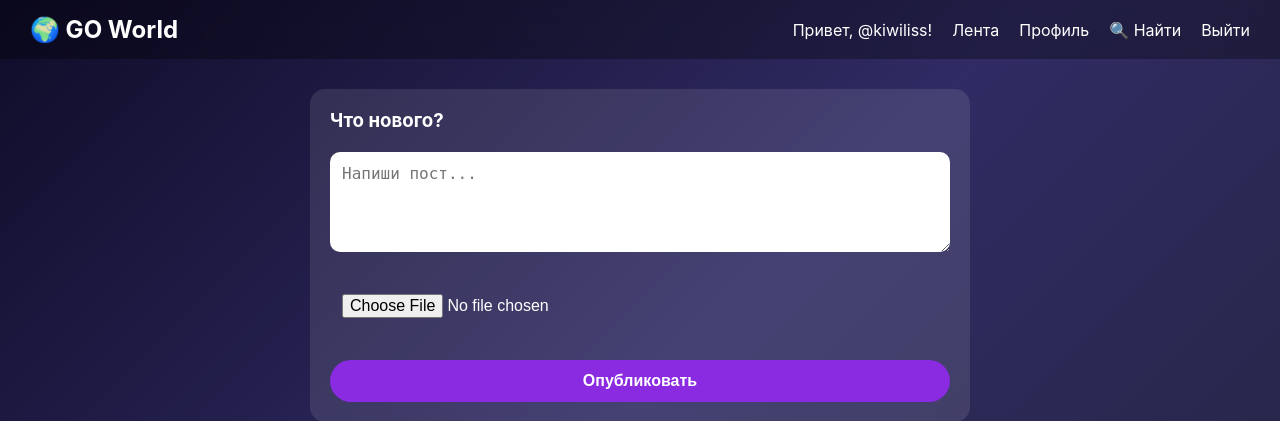
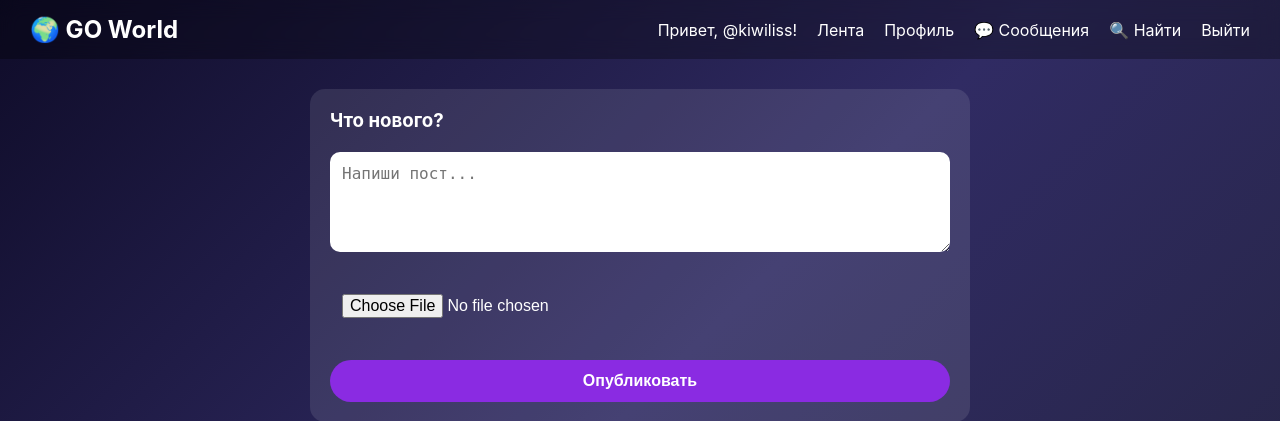
Before and after one commit to kiwiliwwi9-afk/GO-World, a Flask app: page /feed in a window 1280 px wide. Shown: the top 421 px of the page. Run offline with Flask 3, Linux system fonts and the light colour scheme; a user stored in the database is signed in; data comes from the database, SQL or seed files in the repository; data that the repository does not hold is empty.

Commit message:
Update feed.html

```diff
--- a/templates/feed.html
+++ b/templates/feed.html
@@ -12,6 +12,7 @@
             <span>Привет, {{ current_user.username }}!</span>
             <a href="/feed">Лента</a>
             <a href="/profile/{{ current_user.username }}">Профиль</a>
+            <a href="/messages">💬 Сообщения</a>
             <a href="/search">🔍 Найти</a>
             <a href="/logout">Выйти</a>
         </div>
```
